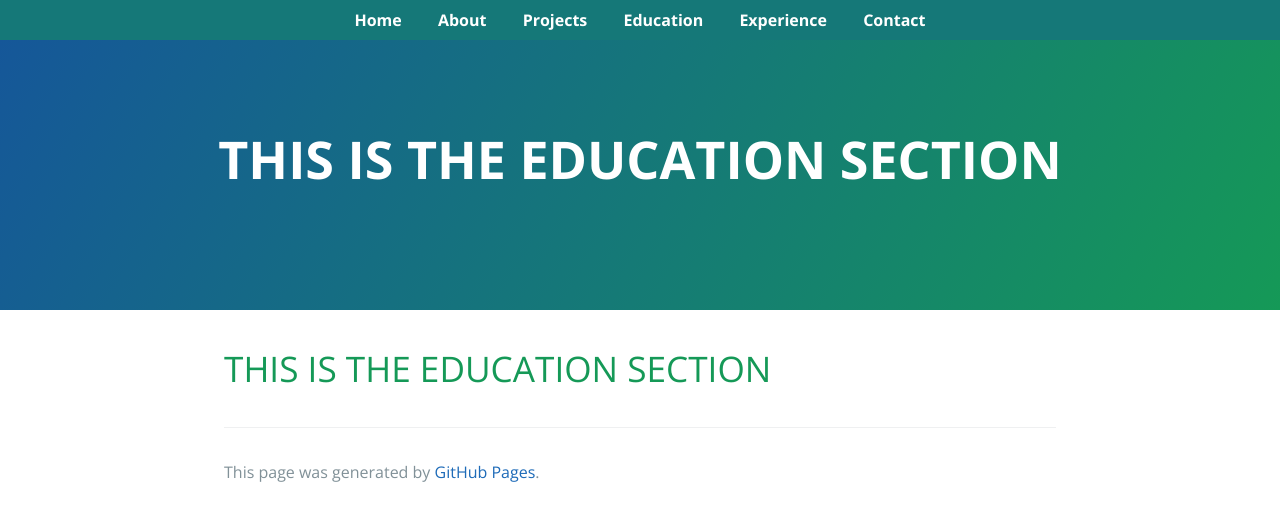
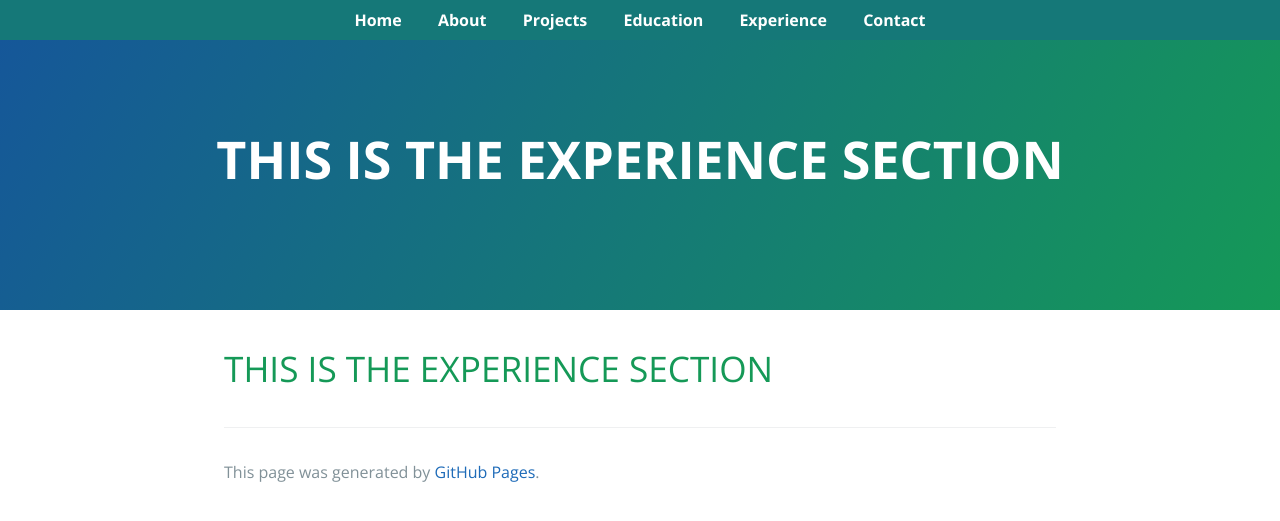
Before and after one commit to cpalencica/cpalencica.github.io, a Jekyll site: the page built from experience/index.md, in a window 1280 px wide. Shown: the top 521 px of the page. Built offline with Jekyll 4.4.1, drawn with Linux system fonts in a browser that asks for light colours; our own code applies the rules of GitHub Pages for plain Markdown files; a style sheet for code colours, icons or effects is not loaded; the repository's description, which GitHub fills in, is left out.

```diff
--- a/_layouts/default.html
+++ b/_layouts/default.html
@@ -10,6 +10,9 @@
     <link rel="preconnect" href="https://fonts.gstatic.com">
     <link rel="preload" href="https://fonts.googleapis.com/css?family=Open+Sans:400,700&display=swap" as="style" type="text/css" crossorigin>
     <link rel="stylesheet" href="{{ '/assets/css/style.css?v=' | append: site.github.build_revision | relative_url }}">
+
+    <!-- Font Awesome CSS for icons -->
+    <link rel="stylesheet" href="https://cdnjs.cloudflare.com/ajax/libs/font-awesome/6.4.0/css/all.min.css" integrity="sha512-pb6+U6YxM+6Nw6pH+Ej9s1yzR+E9HCq7CyRbW+gIeb3t9x6k5dj2YjrZ5QvD9hp7+pL41T0n5hKxQ1bF1bB7Uw==" crossorigin="anonymous" referrerpolicy="no-referrer" />
 
     {% include head-custom.html %}
     <style>
--- a/experience/index.md
+++ b/experience/index.md
@@ -1 +1 @@
-# THIS IS THE EDUCATION SECTION
+# THIS IS THE EXPERIENCE SECTION
```
Also changed, not shown: contact/index.md (added, +31 -0 lines).
